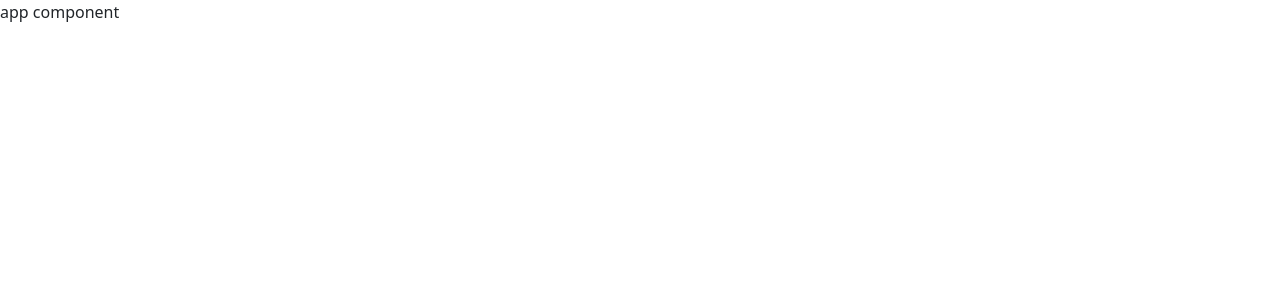
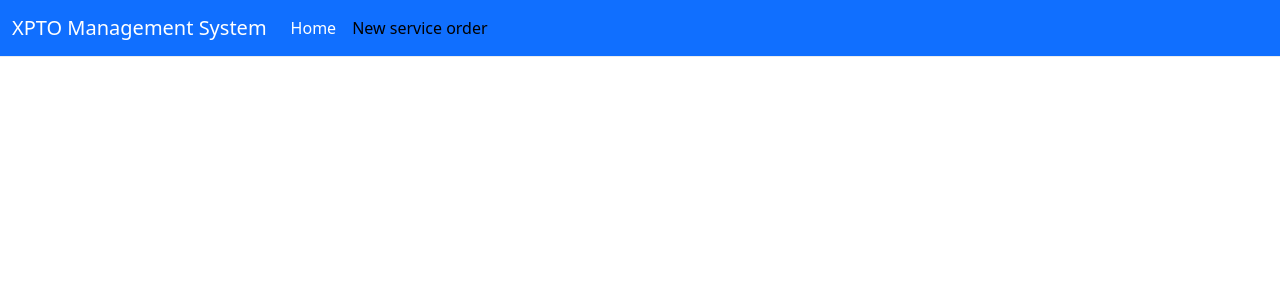
Before and after one commit to TheAbraaonix/xpto-interface, an Angular app: page / in a window 1280 px wide. Shown: the top 300 px of the page. Built offline with nearby package versions, Linux system fonts and the light colour scheme.

Commit message:
creating header component

```diff
--- a/src/app/app.component.html
+++ b/src/app/app.component.html
@@ -1 +1 @@
-<p>app component</p>
+<app-header></app-header>
--- a/src/app/app.component.ts
+++ b/src/app/app.component.ts
@@ -1,10 +1,11 @@
 import { Component } from '@angular/core';
 import { RouterOutlet } from '@angular/router';
+import { HeaderComponent } from "./header/header.component";
 
 @Component({
   selector: 'app-root',
   standalone: true,
-  imports: [RouterOutlet],
+  imports: [RouterOutlet, HeaderComponent],
   templateUrl: './app.component.html',
   styleUrl: './app.component.css'
 })
--- /dev/null
+++ b/src/app/header/header.component.css
@@ -0,0 +1,16 @@
+.navbar {
+    background-color: #106fff !important;
+    border-bottom: 1px solid #e9ecef;
+}
+
+.navbar-brand {
+    color: #fff;
+}
+
+.nav-link {
+    color: #000000;
+}
+
+.nav-link.active {
+    color: rgb(255, 255, 255);
+}
--- /dev/null
+++ b/src/app/header/header.component.html
@@ -0,0 +1,18 @@
+<nav class="navbar navbar-expand-lg bg-body-tertiary">
+    <div class="container-fluid">
+      <a class="navbar-brand" href="#">XPTO Management System</a>
+      <button class="navbar-toggler" type="button" data-bs-toggle="collapse" data-bs-target="#navbarNav" aria-controls="navbarNav" aria-expanded="false" aria-label="Toggle navigation">
+        <span class="navbar-toggler-icon"></span>
+      </button>
+      <div class="collapse navbar-collapse" id="navbarNav">
+        <ul class="navbar-nav">
+          <li class="nav-item">
+            <a class="nav-link active" aria-current="page" href="#">Home</a>
+          </li>
+          <li class="nav-item">
+            <a class="nav-link" href="#">New service order</a>
+          </li>
+        </ul>
+      </div>
+    </div>
+  </nav>
```
Also changed, not shown: src/app/header/header.component.ts (added, +12 -0 lines).
